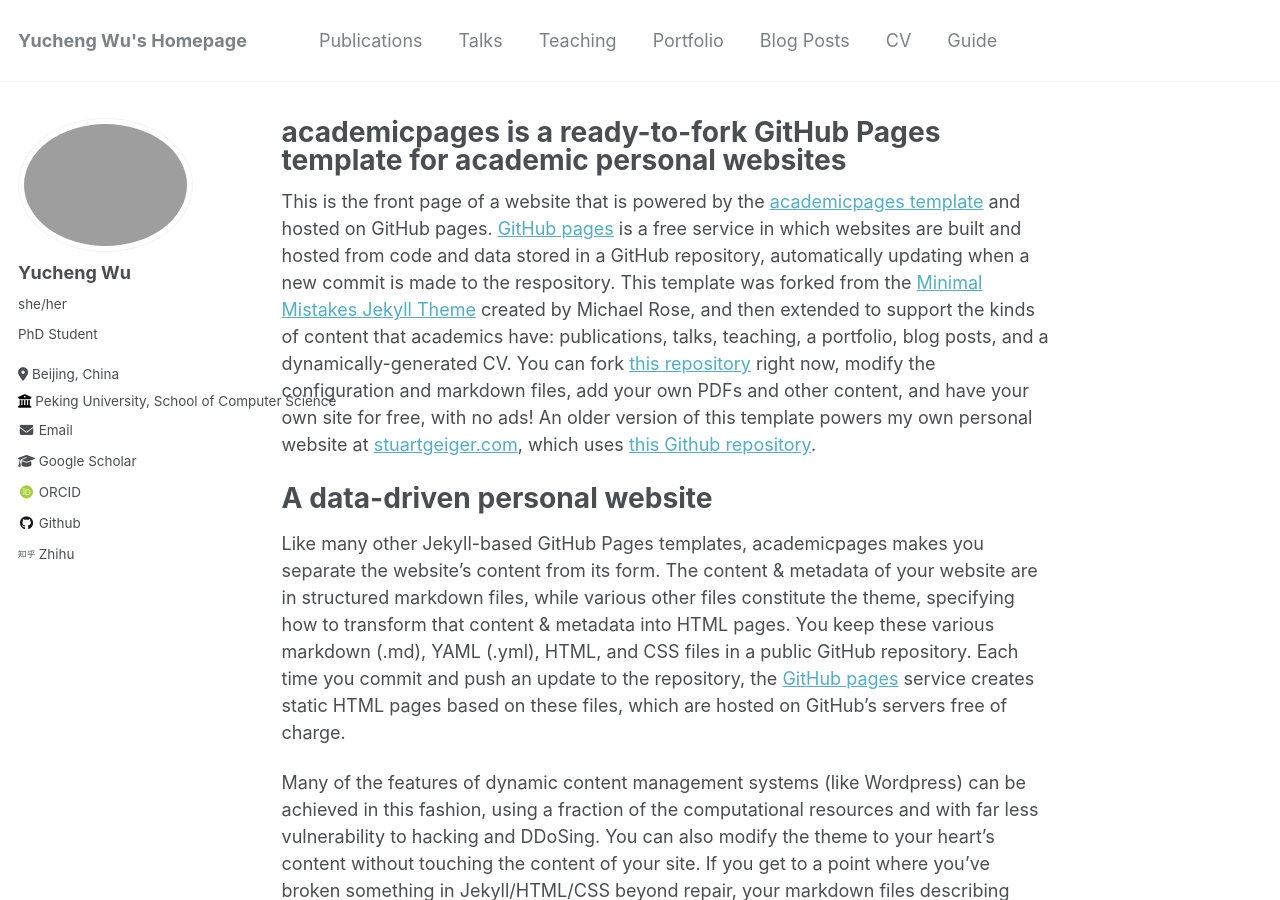
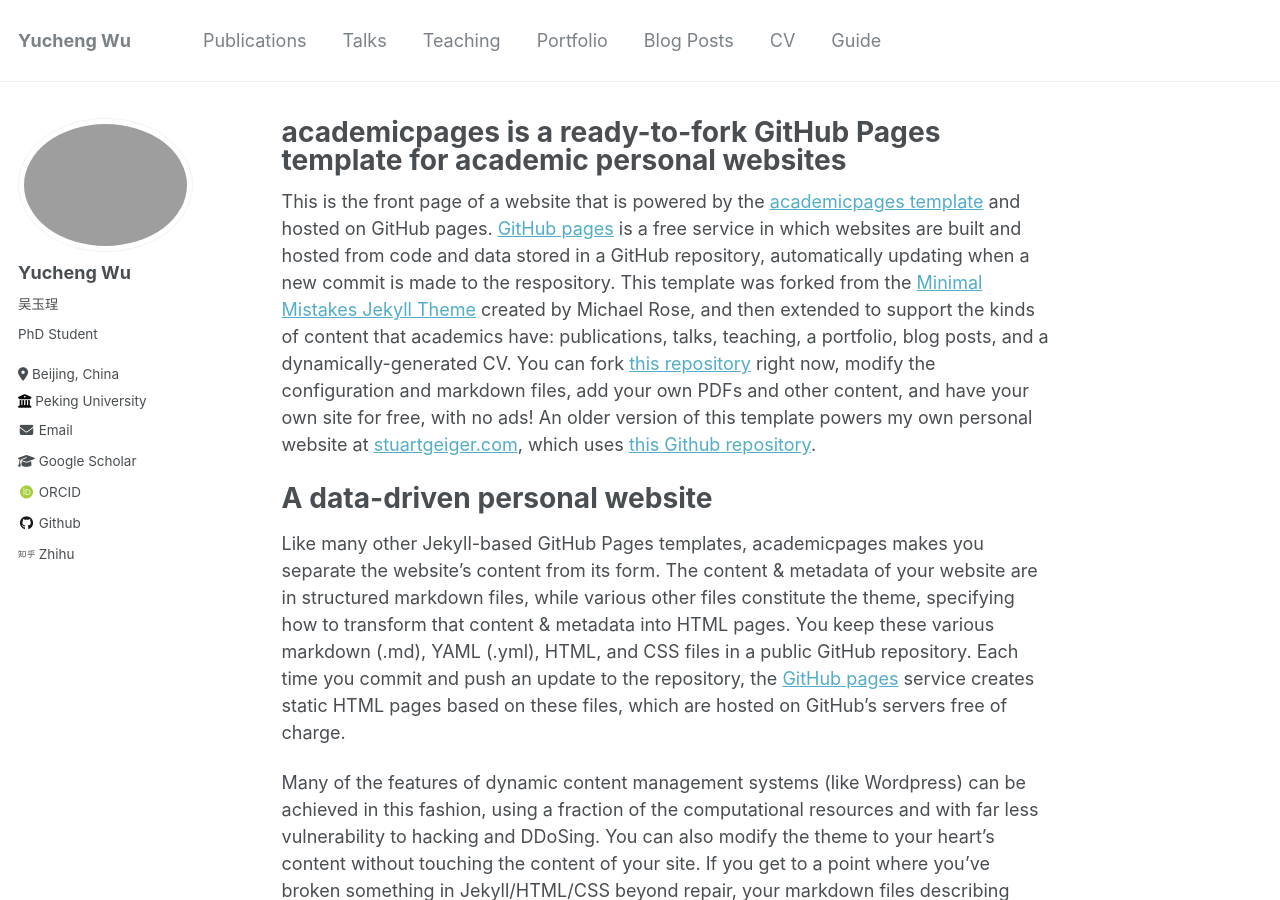
Before and after one commit to wuyucheng2002/wuyucheng2002.github.io, a Jekyll site: the page built from _pages/about.md, in a window 1280 px wide and 900 px high. Built offline with Jekyll 4.4.1, drawn with Linux system fonts in a browser that asks for light colours; some web fonts are replaced.

Commit message:
Update _config.yml

```diff
--- a/_config.yml
+++ b/_config.yml
@@ -8,25 +8,25 @@
 
 # Basic Site Settings
 locale                   : "en-US"
-title                    : "Yucheng Wu's Homepage"
+title                    : "Yucheng Wu"
 title_separator          : "-"
 name                     : &name "Yucheng Wu"
 description              : &description "PhD Student @ PKU"
 url                      : https://academicpages.github.io # the base hostname & protocol for your site e.g. "https://mmistakes.github.io"
 baseurl                  : "" # the subpath of your site, e.g. "/blog"
-repository               : "academicpages/academicpages.github.io"
+repository               : "https://wuyucheng2002.github.io"
 
 # Site Author - The following control what appear as part of the author content on the side bar.
 #               If a field is blank the icon and link will not appear, otherwise it will be shown.
 #               Additional customization can be done by editing /_includes/author-profile.html
 author:
   # Biographic information
-  avatar           : "wyc.jpg"
+  avatar           : "wyc.png"
   name             : "Yucheng Wu"
-  pronouns         : "she/her"
+  pronouns         : "吴玉珵"
   bio              : "PhD Student"
   location         : "Beijing, China"
-  employer         : "Peking University, School of Computer Science"
+  employer         : "Peking University"
   uri              : # URL
   email            : "wuyucheng@stu.pku.edu.cn"
 
@@ -70,7 +70,7 @@
   wikipedia        : # Username
   xing             : # Username
   youtube          : # Username
-  zhihu            : "Yucheng"
+  zhihu            : "https://www.zhihu.com/people/cheng-bao-74-80"
 
 
 # Site Settings
```
